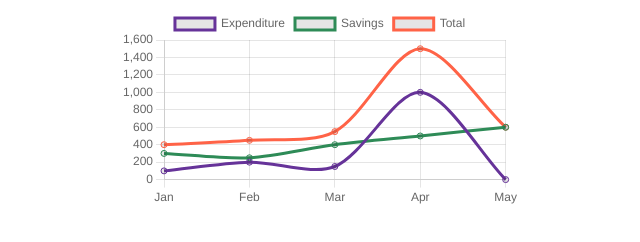
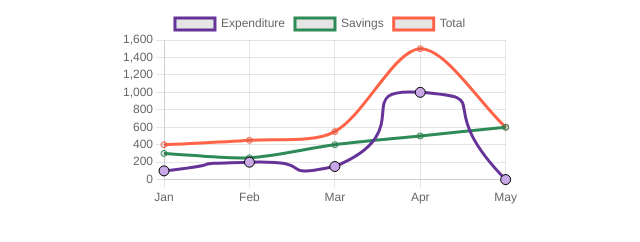
Before and after one commit to ThrishikK/ChartJS, a plain HTML site: page index.html in a window 1280 px wide. Shown: the whole page, without its empty margins (320-960 px from the left). Drawn offline with nearby package versions, Linux system fonts and the light colour scheme.

Commit message:
point styles are incorporated

```diff
--- a/index.html
+++ b/index.html
@@ -19,8 +19,13 @@
               label: "Expenditure",
               data: [100, 200, 150, 1000, 0],
               borderColor: "rebeccapurple",
-              tension: 0.3,
+              tension: 0.9,
+              pointRadius: 5, // size of each point
+              pointBackgroundColor: "rgb(200, 168, 231)", // fill color of each point
+              pointBorderColor: "black", // border color
+              pointHoverRadius: 8, // point grows on hover
             },
+
             {
               label: "Savings",
               data: [300, 250, 400, 500, 600],
```
